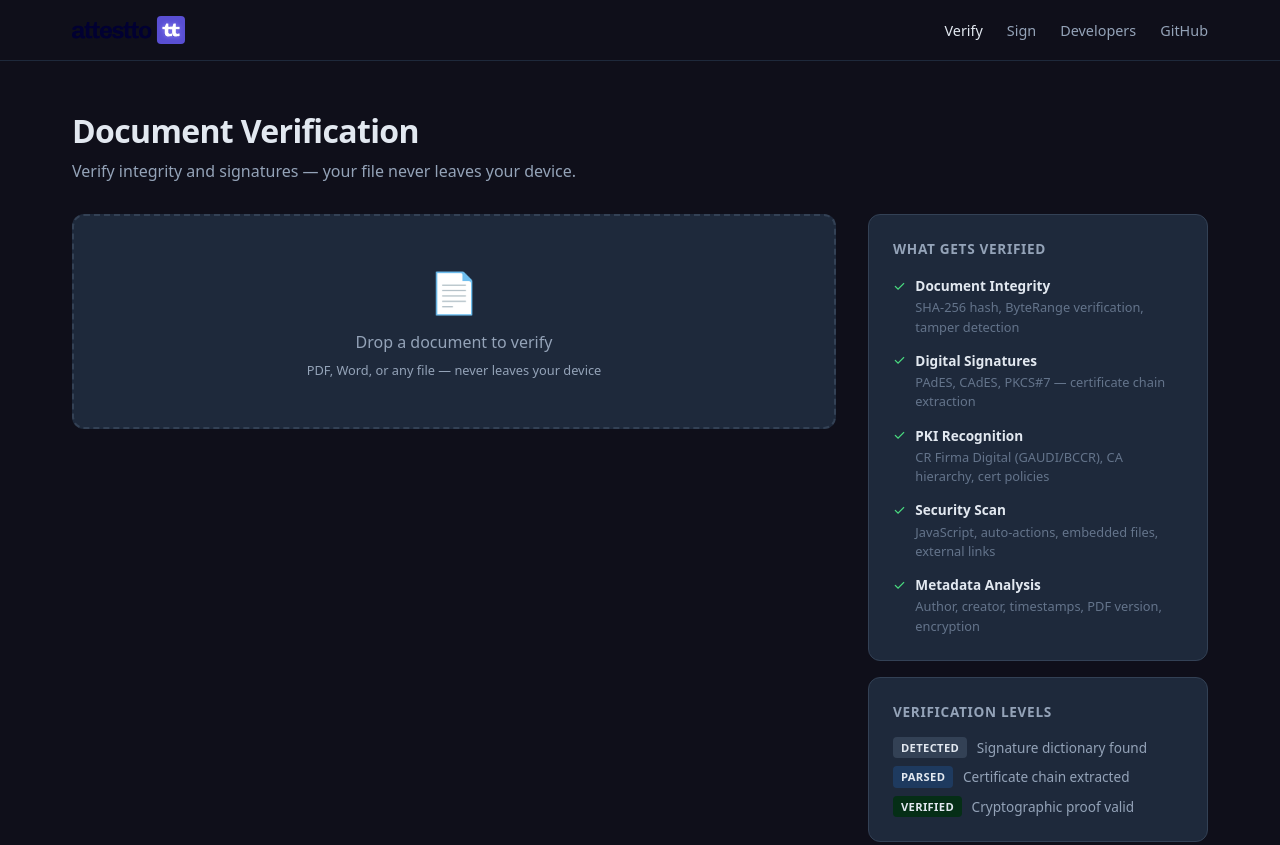
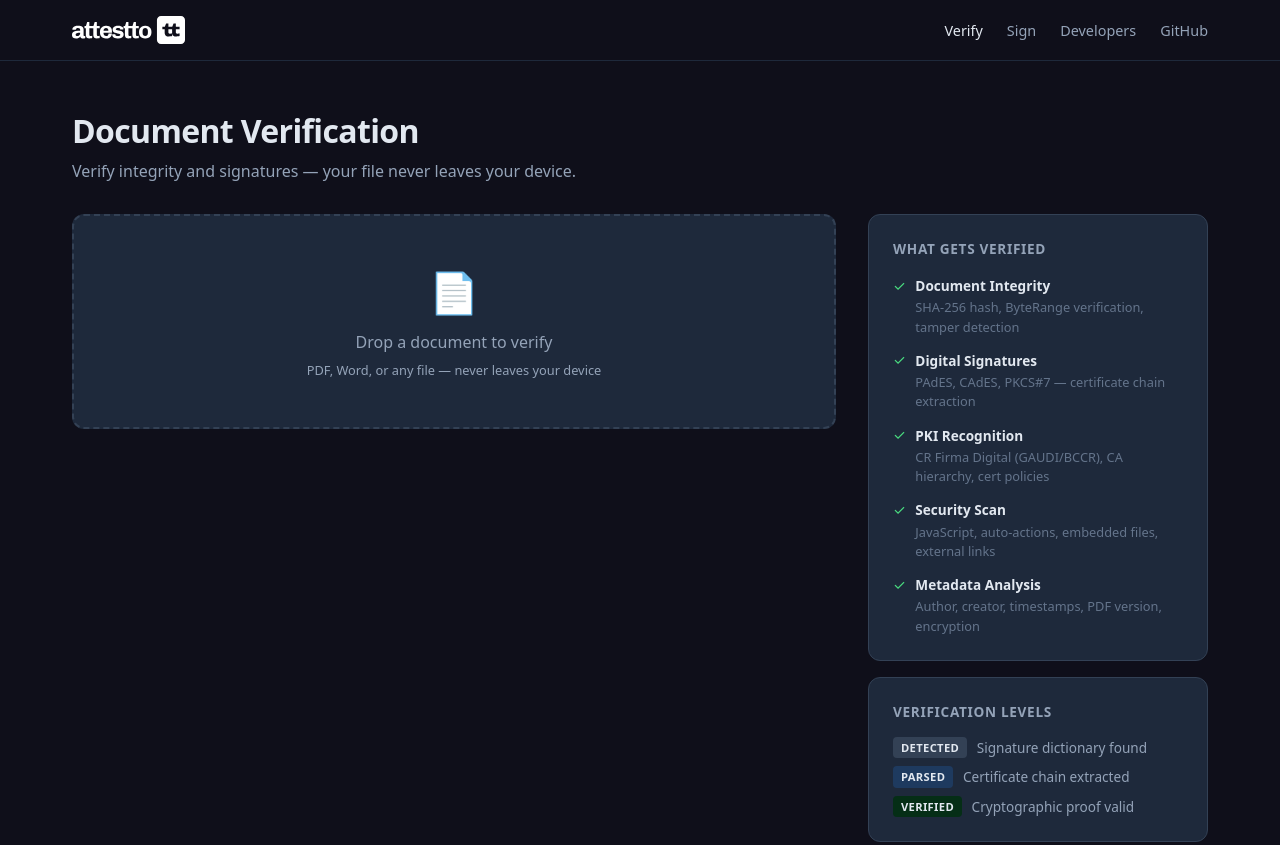
Before and after one commit to Attestto-com/attestto-verify, a website built with Vite: page index.html in a window 1280 px wide. Shown: the top 845 px of the page. Built offline with nearby package versions, Linux system fonts and the light colour scheme.

Commit message:
Switch to white logo for dark background

```diff
--- a/index.html
+++ b/index.html
@@ -255,7 +255,7 @@
   <body>
     <div class="header-bar">
       <header>
-        <a href="/" class="logo"><img src="/logo-full-purple.svg" alt="Attestto" /></a>
+        <a href="/" class="logo"><img src="/logo-full-white.svg" alt="Attestto" /></a>
         <nav>
           <a href="/" class="active">Verify</a>
           <a href="/sign">Sign</a>
```
